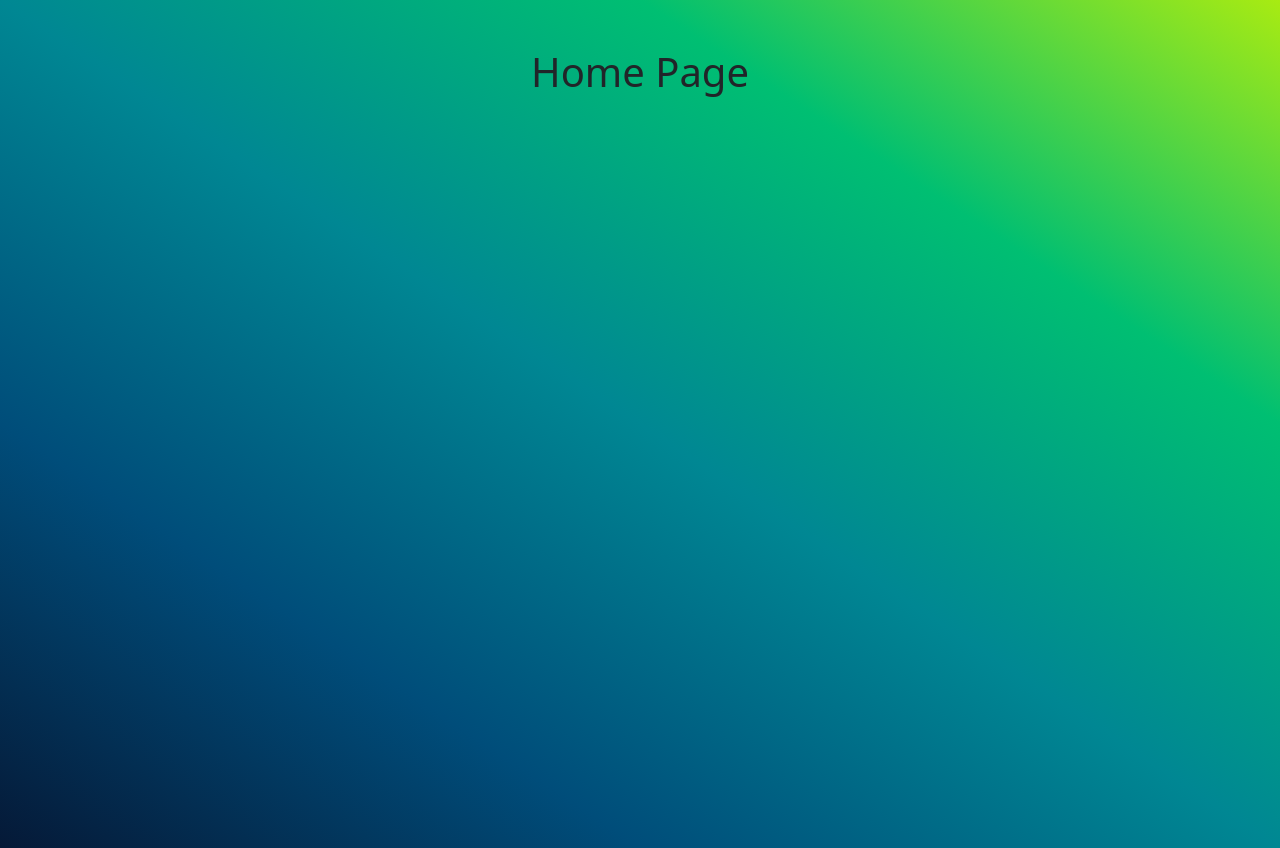
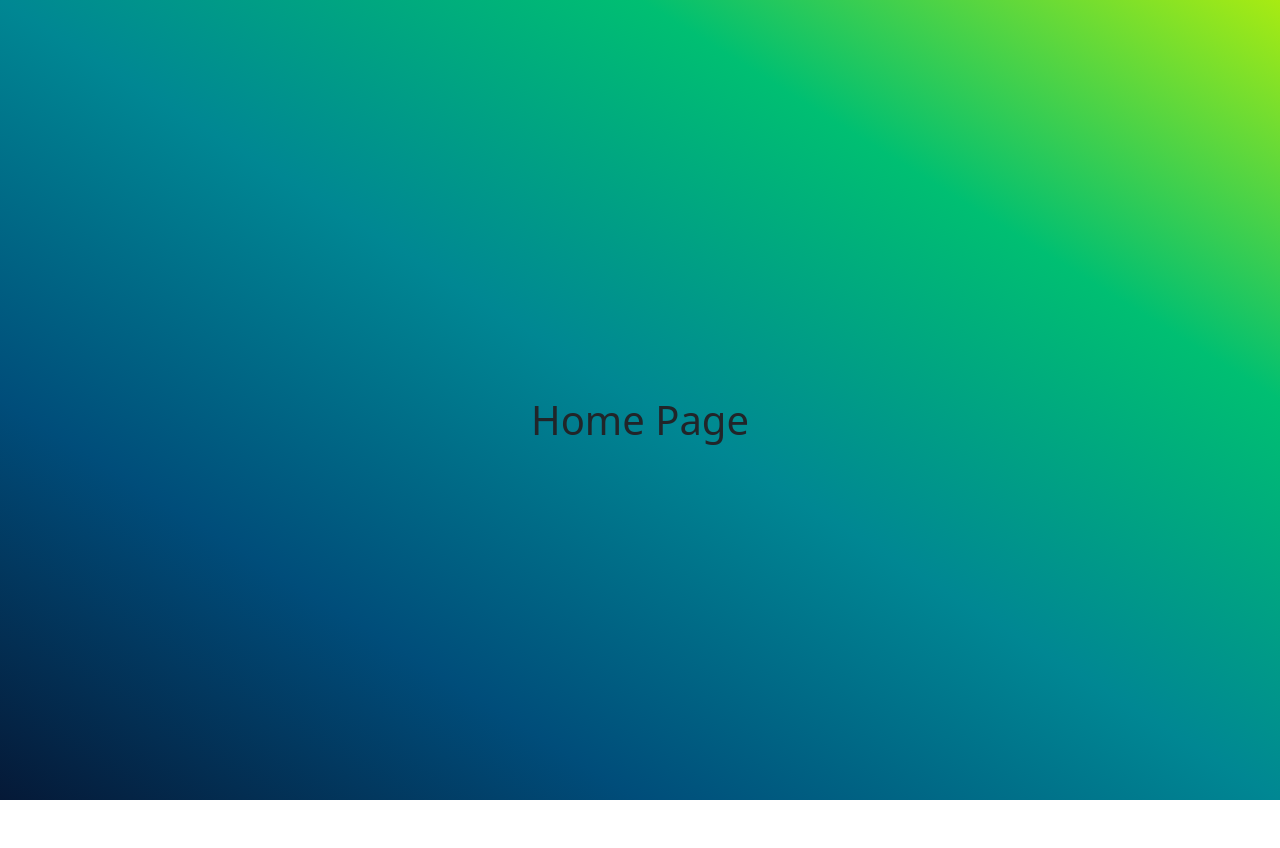
Before and after one commit to jhonnar-rodriguez/memory-game, a React (Vite) app: page / in a window 1280 px wide. After the commit the page ends 800 px from the top, so only its background shows below. Built offline with nearby package versions, Linux system fonts and the light colour scheme.

Commit message:
feat(styles): centering app content vertically

```diff
--- a/src/App.css
+++ b/src/App.css
@@ -16,3 +16,11 @@ h1 {
 p {
   font-size: 1.2rem;
 }
+
+.app-container {
+  align-items: center;
+  display: flex;
+  flex-direction: column;
+  height: 100vh;
+  justify-content: center;
+}
--- a/src/App.tsx
+++ b/src/App.tsx
@@ -1,4 +1,5 @@
 import { BrowserRouter, Routes, Route } from 'react-router-dom';
+import { Container } from 'react-bootstrap';
 
 import { Home } from './pages/Home';
 import { NotFound } from './pages/NotFound';
@@ -8,6 +9,8 @@ import './App.css';
 
 function App() {
   return (
+
+    <Container className="app-container" fluid>
       <BrowserRouter>
         <Routes>
           <Route element={<Home />} path="/" />
@@ -15,6 +18,8 @@ function App() {
           <Route element={<NotFound />} path="*" />
         </Routes>
       </BrowserRouter>
+    </Container>
+
   );
 }
 
```
Lines whose indentation alone changed are shown as unchanged.
